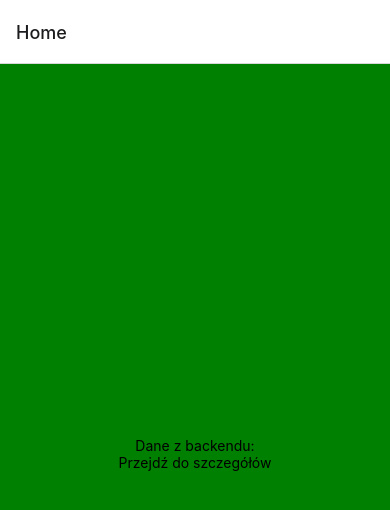
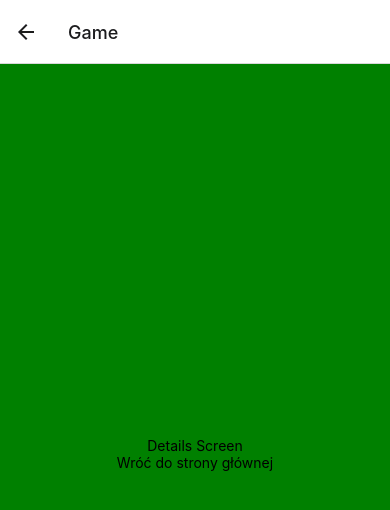
Before and after one commit to madamski9/BallDropGame, a React Native app in the folder frontend/: screen /Game in a window 390 px wide. Shown: the top 510 px of the page. Built offline with nearby package versions, Linux system fonts and the light colour scheme; no server answers.

Commit message:
rozlozenie kodu na pare plikow

```diff
--- a/frontend/App.js
+++ b/frontend/App.js
@@ -1,69 +1,20 @@
-import React, { useState, useEffect } from 'react';
-import { StyleSheet, Text, View, TouchableOpacity } from 'react-native';
-import axios from 'axios';
+import React from 'react';
 import { NavigationContainer } from '@react-navigation/native';
 import { createStackNavigator } from '@react-navigation/stack';
+import GameScreen from './screens/GameScreen';
+import HomeScreen from './screens/HomeScreen';
 
 const Stack = createStackNavigator();
-
-const HomeScreen = ({ navigation }) => {
-  const myIp = "192.168.0.22:5233";
-  const [ message, setMessage ] = useState('');
-
-  const getApi = async () => {
-    try {
-      const response = await axios.get(`http://${myIp}/api/helloworld`);
-      console.log(response.data);
-      setMessage(response.data);
-    } catch (error) {
-      console.error("Wystąpił błąd: ", error);
-    }
-  };
-
-  useEffect(() => {
-    getApi();
-  }, []);
-
-  return (
-    <View style={styles.container}>
-      <Text>Dane z backendu:</Text>
-      <Text>{message}</Text>
-      <TouchableOpacity onPress={() => navigation.navigate('Details')}>
-        <Text>Przejdź do szczegółów</Text>
-      </TouchableOpacity>
-    </View>
-  );
-}
-
-const DetailsScreen = ({ navigation }) => {
-  return (
-    <View style={styles.container}>
-      <Text>Details Screen</Text>
-      <TouchableOpacity onPress={() => navigation.navigate('Home')}>
-        <Text>Wróć do strony głównej</Text>
-      </TouchableOpacity>
-    </View>
-  );
-}
 
 const MyApp = () => {
   return (
     <NavigationContainer>
       <Stack.Navigator initialRouteName="Home">
         <Stack.Screen name="Home" component={HomeScreen} />
-        <Stack.Screen name="Details" component={DetailsScreen} />
+        <Stack.Screen name="Game" component={GameScreen} />
       </Stack.Navigator>
     </NavigationContainer>
   );
 }
 
-const styles = StyleSheet.create({
-  container: {
-    flex: 1,
-    backgroundColor: 'green',
-    alignItems: 'center',
-    justifyContent: 'center',
-  },
-});
-
 export default MyApp;
--- /dev/null
+++ b/frontend/screens/GameScreen.js
@@ -0,0 +1,24 @@
+import React from 'react';
+import { StyleSheet, Text, View, TouchableOpacity } from 'react-native';
+
+const GameScreen = ({ navigation }) => {
+    return (
+      <View style={styles.container}>
+        <Text>Details Screen</Text>
+        <TouchableOpacity onPress={() => navigation.navigate('Home')}>
+          <Text>Wróć do strony głównej</Text>
+        </TouchableOpacity>
+      </View>
+    );
+}
+
+const styles = StyleSheet.create({
+    container: {
+      flex: 1,
+      backgroundColor: 'green',
+      alignItems: 'center',
+      justifyContent: 'center',
+    },
+});
+
+export default GameScreen;
--- /dev/null
+++ b/frontend/screens/HomeScreen.js
@@ -0,0 +1,43 @@
+import React, { useState, useEffect } from 'react';
+import { StyleSheet, Text, View, TouchableOpacity } from 'react-native';
+import axios from 'axios';
+
+const HomeScreen = ({ navigation }) => {
+    const myIp = "192.168.0.22:5233";
+    const [ message, setMessage ] = useState('');
+
+    const getApi = async () => {
+      try {
+        const response = await axios.get(`http://${myIp}/api/helloworld`);
+        console.log(response.data);
+        setMessage(response.data);
+      } catch (error) {
+        console.error("Wystąpił błąd: ", error);
+      }
+    };
+
+    useEffect(() => {
+      getApi();
+    }, []);
+
+    return (
+      <View style={styles.container}>
+        <Text>Dane z backendu:</Text>
+        <Text>{message}</Text>
+        <TouchableOpacity onPress={() => navigation.navigate('Game')}>
+          <Text>Przejdź do szczegółów</Text>
+        </TouchableOpacity>
+      </View>
+    );
+  }
+
+export default HomeScreen;
+
+const styles = StyleSheet.create({
+    container: {
+      flex: 1,
+      backgroundColor: 'green',
+      alignItems: 'center',
+      justifyContent: 'center',
+    },
+  });
```
Also changed, not shown: 9 other files (tests, documents, lock files or other folders).
